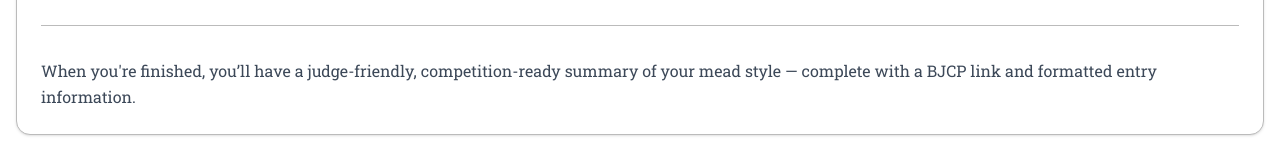
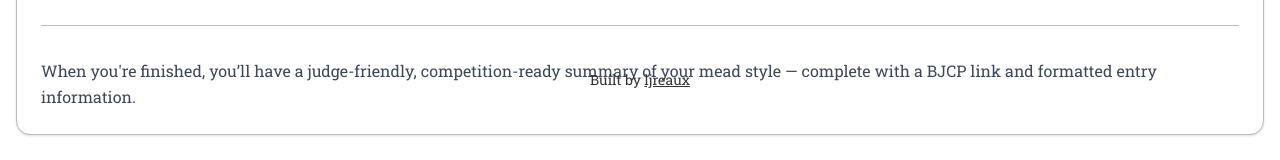
Before and after one commit to ljreaux/bjcp-mead-style-helper, a React (Vite) app: page / in a window 1280 px wide. Shown: the part 702-862 px from the top of the page. Built offline with nearby package versions, Linux system fonts and the light colour scheme.

Commit message:
added credit footer

```diff
--- a/src/components/Main.tsx
+++ b/src/components/Main.tsx
@@ -72,6 +72,17 @@ function Main() {
           Next
         </Button>
       </div>
+      <footer className="fixed bottom-2 inset-x-0 text-center text-sm text-muted-foreground">
+        Built by{" "}
+        <a
+          href="https://github.com/ljreaux"
+          target="_blank"
+          rel="noopener noreferrer"
+          className="underline hover:text-primary transition-colors"
+        >
+          ljreaux
+        </a>
+      </footer>
     </main>
   );
 }
```
